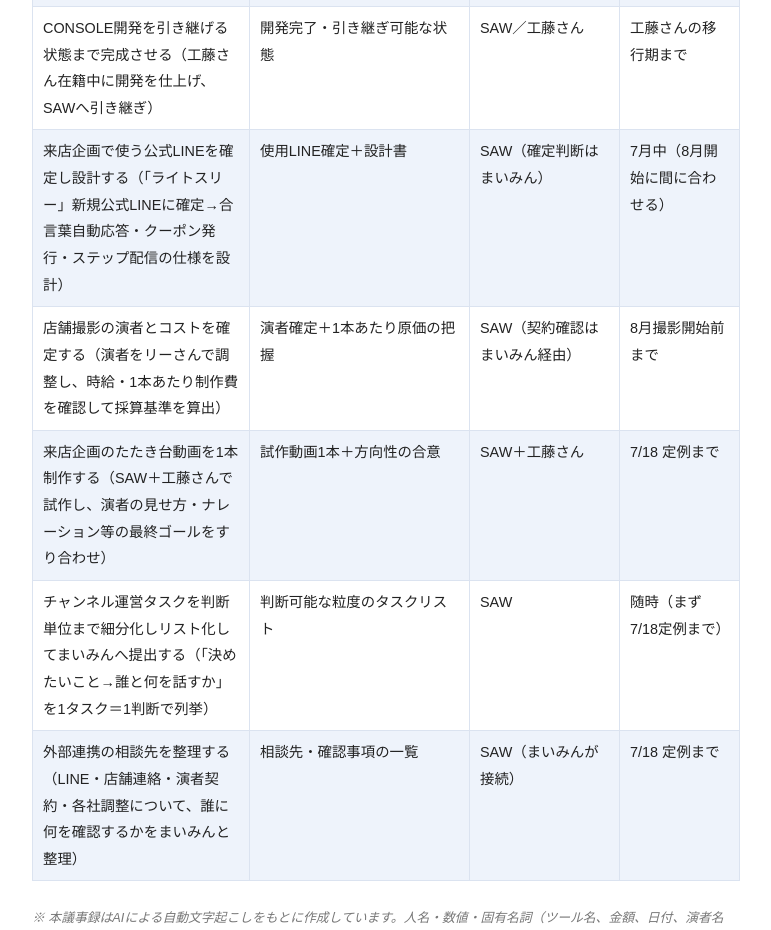
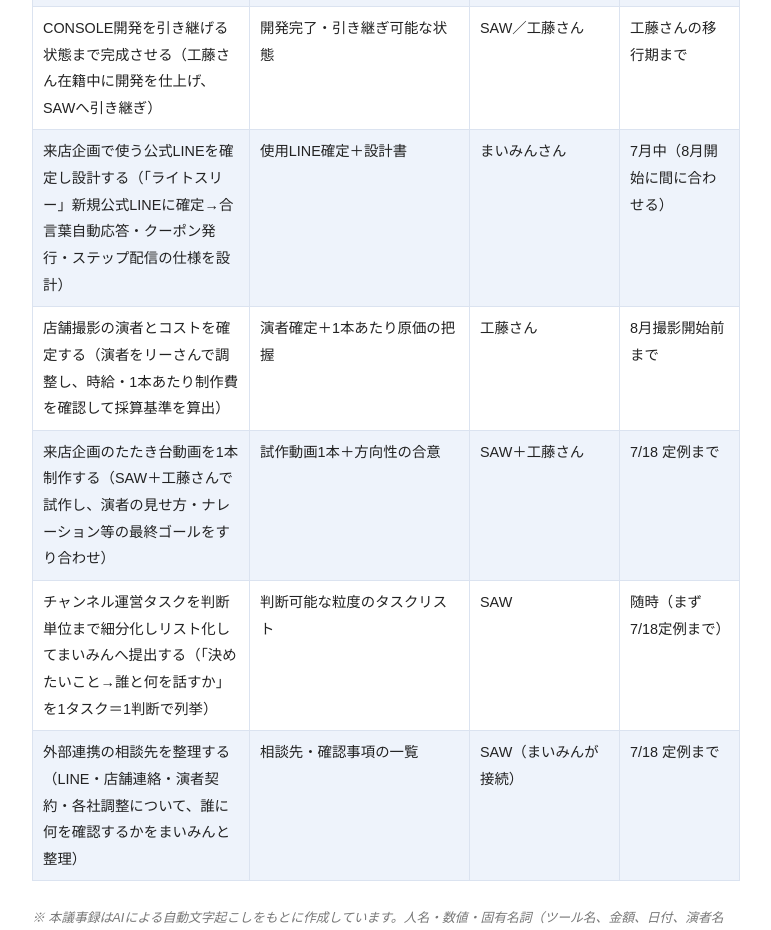
Before and after one commit to ytpokerguild-netizen/gijiroku-ichigaya-7, a plain HTML site: page index.html in a window 1280 px wide. Shown: the part 4460-5390 px from the top of the page, without its empty margins (254-1025 px from the left). Drawn offline with Linux system fonts and the light colour scheme.

Commit message:
Add files via upload

```diff
--- a/index.html
+++ b/index.html
@@ -138,8 +138,8 @@
     <tr><td>AI抽出の代替手段を比較する（屈辱さんにOBS録画＋Codexブラウザ経由のYouTube読み取り等をヒアリングし、現行案 月約10万円と費用対効果・精度を比較）</td><td>現行案と代替案のコスト・精度・工数の比較表</td><td>SAW（窓口はまいみんが紹介）</td><td>次回定例まで</td></tr>
     <tr><td>CONSOLE／投稿管理ツールを改修する（①流入経路レポートを1行表示化 ②投稿カレンダーを入力→全メンバー・登録者に自動反映される仕様へ）</td><td>両機能が実装され動作確認済み</td><td>開発（工藤さん 主）</td><td>工藤さん在籍中（移行期）まで</td></tr>
     <tr><td>CONSOLE開発を引き継げる状態まで完成させる（工藤さん在籍中に開発を仕上げ、SAWへ引き継ぎ）</td><td>開発完了・引き継ぎ可能な状態</td><td>SAW／工藤さん</td><td>工藤さんの移行期まで</td></tr>
-    <tr><td>来店企画で使う公式LINEを確定し設計する（「ライトスリー」新規公式LINEに確定→合言葉自動応答・クーポン発行・ステップ配信の仕様を設計）</td><td>使用LINE確定＋設計書</td><td>SAW（確定判断はまいみん）</td><td>7月中（8月開始に間に合わせる）</td></tr>
-    <tr><td>店舗撮影の演者とコストを確定する（演者をリーさんで調整し、時給・1本あたり制作費を確認して採算基準を算出）</td><td>演者確定＋1本あたり原価の把握</td><td>SAW（契約確認はまいみん経由）</td><td>8月撮影開始前まで</td></tr>
+    <tr><td>来店企画で使う公式LINEを確定し設計する（「ライトスリー」新規公式LINEに確定→合言葉自動応答・クーポン発行・ステップ配信の仕様を設計）</td><td>使用LINE確定＋設計書</td><td>まいみんさん</td><td>7月中（8月開始に間に合わせる）</td></tr>
+    <tr><td>店舗撮影の演者とコストを確定する（演者をリーさんで調整し、時給・1本あたり制作費を確認して採算基準を算出）</td><td>演者確定＋1本あたり原価の把握</td><td>工藤さん</td><td>8月撮影開始前まで</td></tr>
     <tr><td>来店企画のたたき台動画を1本制作する（SAW＋工藤さんで試作し、演者の見せ方・ナレーション等の最終ゴールをすり合わせ）</td><td>試作動画1本＋方向性の合意</td><td>SAW＋工藤さん</td><td>7/18 定例まで</td></tr>
     <tr><td>チャンネル運営タスクを判断単位まで細分化しリスト化してまいみんへ提出する（「決めたいこと→誰と何を話すか」を1タスク＝1判断で列挙）</td><td>判断可能な粒度のタスクリスト</td><td>SAW</td><td>随時（まず7/18定例まで）</td></tr>
     <tr><td>外部連携の相談先を整理する（LINE・店舗連絡・演者契約・各社調整について、誰に何を確認するかをまいみんと整理）</td><td>相談先・確認事項の一覧</td><td>SAW（まいみんが接続）</td><td>7/18 定例まで</td></tr>
```
